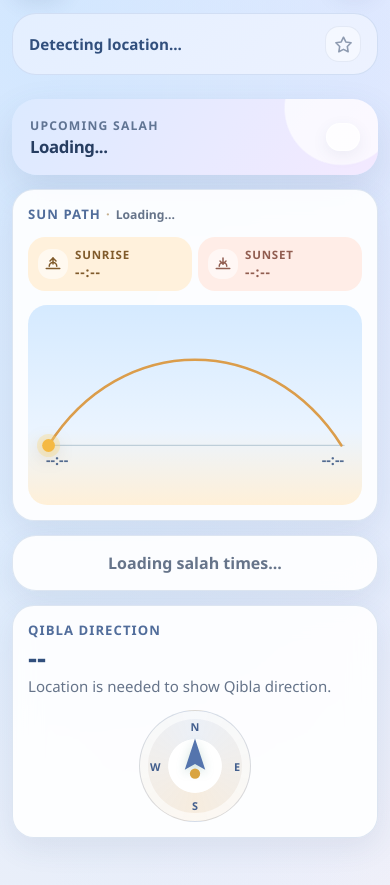
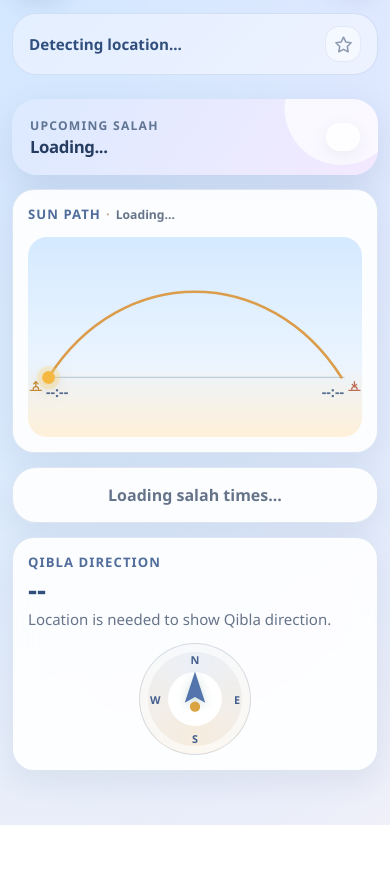
Before and after one commit to Ghufz/prayer_time, a plain HTML site: page salah_times.html in a window 390 px wide. Shown: the part 75-960 px from the top of the page. After the commit the page ends 900 px from the top, so only its background shows below. Drawn offline with Linux system fonts and the light colour scheme.

Commit message:
Simplify sun path panel

```diff
--- a/salah_times.html
+++ b/salah_times.html
@@ -693,6 +693,21 @@
       font-weight: 700;
     }
 
+    .sun-endpoint-icon {
+      fill: none;
+      stroke-width: 2.4;
+      stroke-linecap: round;
+      stroke-linejoin: round;
+    }
+
+    .sun-endpoint-icon.sunrise {
+      stroke: #c58a35;
+    }
+
+    .sun-endpoint-icon.sunset {
+      stroke: #bd6c56;
+    }
+
     .sun-progress-text {
       color: var(--muted);
       font-size: 0.9rem;
@@ -1669,14 +1684,14 @@
     .sun-path-wrap {
       display: grid;
       place-items: center;
-      min-height: 320px;
+      min-height: 240px;
       border-radius: 19px;
       background: linear-gradient(180deg, #d5eaff 0%, #eaf4ff 62%, #fff0d8 100%);
     }
 
     .sun-path {
-      width: min(100%, 760px);
-      height: 320px;
+      width: min(100%, 600px);
+      height: 240px;
     }
 
     .sun-chip {
@@ -1812,13 +1827,13 @@
       }
 
       .sun-path-wrap {
-        min-height: 220px;
+        min-height: 190px;
       }
 
       .sun-path {
         width: 100%;
-        min-height: 220px;
-        height: 220px;
+        min-height: 190px;
+        height: 190px;
       }
 
       .sun-endpoint-time,
@@ -1838,6 +1853,15 @@
 
       #next-line {
         font-size: 1.05rem;
+      }
+
+      .sun-path-wrap {
+        min-height: 170px;
+      }
+
+      .sun-path {
+        min-height: 170px;
+        height: 170px;
       }
 
       .sun-path-wrap {
@@ -1969,36 +1993,6 @@
           <strong>Sun Path</strong>
           <span id="sun-progress-line">Loading...</span>
         </div>
-        <div class="sun-times">
-          <div class="sun-chip sunrise">
-            <span class="sun-icon">
-              <svg class="icon" viewBox="0 0 24 24" aria-hidden="true">
-                <path d="M3 18h18"></path>
-                <path d="M7 15a5 5 0 0 1 10 0"></path>
-                <path d="M12 12V4"></path>
-                <path d="m8 8 4-4 4 4"></path>
-              </svg>
-            </span>
-            <span class="sun-label">
-              <span>Sunrise</span>
-              <strong id="sunrise-line">--:--</strong>
-            </span>
-          </div>
-          <div class="sun-chip sunset">
-            <span class="sun-icon">
-              <svg class="icon" viewBox="0 0 24 24" aria-hidden="true">
-                <path d="M3 18h18"></path>
-                <path d="M7 15a5 5 0 0 1 10 0"></path>
-                <path d="M12 4v8"></path>
-                <path d="m8 8 4 4 4-4"></path>
-              </svg>
-            </span>
-            <span class="sun-label">
-              <span>Sunset</span>
-              <strong id="sunset-line">--:--</strong>
-            </span>
-          </div>
-        </div>
       </div>
       <div class="sun-path-wrap">
         <svg class="sun-path" viewBox="0 0 520 210" role="img" aria-labelledby="sun-path-title" xmlns:xlink="http://www.w3.org/1999/xlink">
@@ -2010,6 +2004,18 @@
           <use class="sun-arc" href="#sun-arc-path" xlink:href="#sun-arc-path"></use>
           <text class="sun-endpoint-time" id="sunrise-arc-time" x="28" y="198" text-anchor="start">--:--</text>
           <text class="sun-endpoint-time" id="sunset-arc-time" x="492" y="198" text-anchor="end">--:--</text>
+          <g class="sun-endpoint-icon sunrise" transform="translate(2 172) scale(0.85)" aria-hidden="true">
+            <path d="M2 19h20"></path>
+            <path d="M7 17a5 5 0 0 1 10 0"></path>
+            <path d="M12 12V3"></path>
+            <path d="m8 7 4-4 4 4"></path>
+          </g>
+          <g class="sun-endpoint-icon sunset" transform="translate(498 172) scale(0.85)" aria-hidden="true">
+            <path d="M2 19h20"></path>
+            <path d="M7 17a5 5 0 0 1 10 0"></path>
+            <path d="M12 3v9"></path>
+            <path d="m8 8 4 4 4-4"></path>
+          </g>
           <circle class="sun-marker-halo" id="sun-marker-halo" cx="32" cy="168" r="18"></circle>
           <circle class="sun-marker" id="sun-marker" cx="32" cy="168" r="10"></circle>
           <g class="sun-marker-time" id="sun-marker-time" aria-hidden="true" style="display: none;">
@@ -2221,8 +2227,6 @@
     const locationLine = document.querySelector("#location-line");
     const dateLine = document.querySelector("#date-line");
     const timezoneLine = document.querySelector("#timezone-line");
-    const sunriseLine = document.querySelector("#sunrise-line");
-    const sunsetLine = document.querySelector("#sunset-line");
     const sunProgressLine = document.querySelector("#sun-progress-line");
     const sunriseArcTime = document.querySelector("#sunrise-arc-time");
     const sunsetArcTime = document.querySelector("#sunset-arc-time");
@@ -3135,8 +3139,6 @@
       const sunriseDisplay = data.timings.Sunrise || "--:--";
       const sunsetDisplay = data.timings.Sunset || data.timings.Maghrib || "--:--";
 
-      sunriseLine.textContent = sunriseDisplay;
-      sunsetLine.textContent = sunsetDisplay;
       sunriseArcTime.textContent = sunriseDisplay;
       sunsetArcTime.textContent = sunsetDisplay;
 
@@ -3816,8 +3818,6 @@
       renderLocation(label);
       dateLine.textContent = "";
       timezoneLine.textContent = "Loading...";
-      sunriseLine.textContent = "--:--";
-      sunsetLine.textContent = "--:--";
       sunriseArcTime.textContent = "--:--";
       sunsetArcTime.textContent = "--:--";
       sunProgressLine.textContent = "Loading...";
@@ -3838,8 +3838,6 @@
       renderMobileScheduleState("Unable to load salah times.");
       nextLine.textContent = "Please try another city or check your connection.";
       timezoneLine.textContent = "Unavailable";
-      sunriseLine.textContent = "--:--";
-      sunsetLine.textContent = "--:--";
       sunriseArcTime.textContent = "--:--";
       sunsetArcTime.textContent = "--:--";
       sunProgressLine.textContent = "Sun unavailable";
--- a/service-worker.js
+++ b/service-worker.js
@@ -1,4 +1,4 @@
-const CACHE_NAME = "salah-times-v46";
+const CACHE_NAME = "salah-times-v48";
 const APP_ASSETS = [
   "./",
   "./salah_times.html",
```
